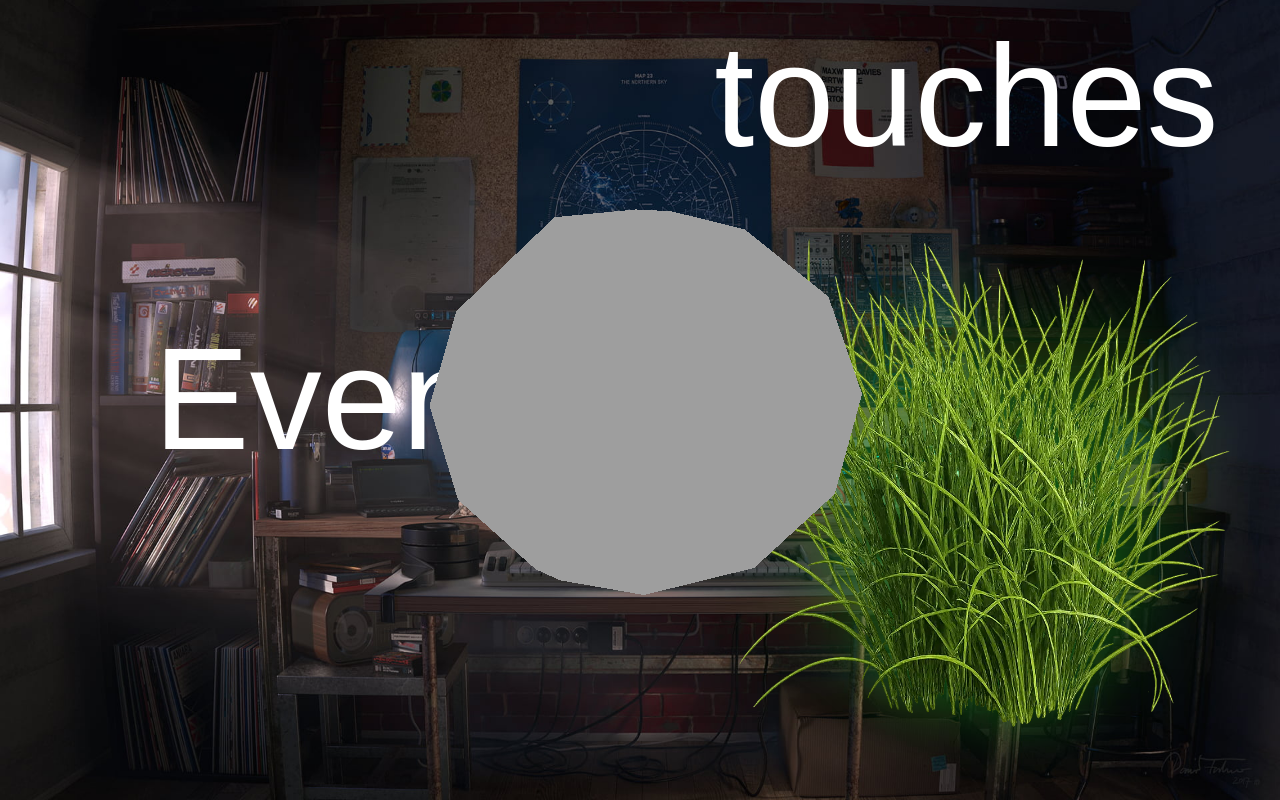
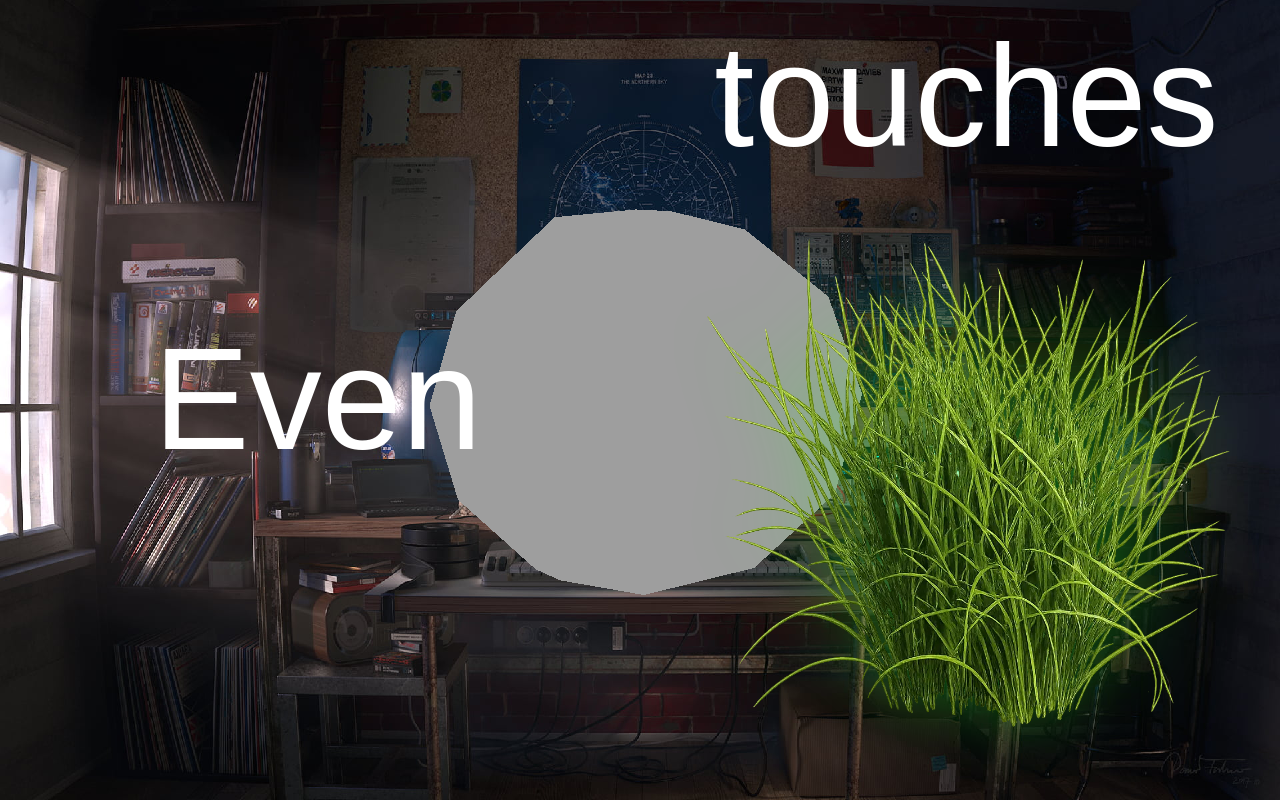
Before and after one commit to DoggyXomaX/cat-sphere-wallpapers, a website built with Vite: page src/index.html in a window 1280 px wide. Built offline with nearby package versions, Linux system fonts and the light colour scheme; animation ran at ten frames a second.

Commit message:
fix: ordering of wallpaper render + SRGBLinearColorSpace

```diff
--- a/src/assets/style.css
+++ b/src/assets/style.css
@@ -18,7 +18,6 @@ canvas {
   position: absolute;
   left: 0;
   top: 0;
-  z-index: 1;
 }
 
 .background {
@@ -35,6 +34,7 @@ canvas {
   position: absolute;
   top: 50%;
   transform: translateY(-50%);
+  z-index: 2;
 
   font-size: 144px;
 }
--- a/src/factory.ts
+++ b/src/factory.ts
@@ -13,7 +13,7 @@ import {
   Object3D,
   BufferGeometry,
   Material,
-} from 'three';
+} from "three";
 
 export function createMaterial(texture: Texture, columns: number, rows: number) {
   texture.repeat.set(1 / columns, 1 / rows);
@@ -25,7 +25,7 @@ export function createMaterial(texture: Texture, columns: number, rows: number)
 export function createSphere(geometry: BufferGeometry, material: Material) {
   const sphere = new Mesh(geometry, material);
   sphere.scale.set(0.6, 0.6, 0.7);
-  sphere.rotation.reorder('YXZ');
+  sphere.rotation.reorder("YXZ");
   return sphere;
 }
 
@@ -36,7 +36,7 @@ export function createCamera() {
 }
 
 export function createRenderer() {
-  const renderer = new WebGLRenderer({ antialias: false, alpha: true });
+  const renderer = new WebGLRenderer({ antialias: false });
   renderer.setSize(window.innerWidth, window.innerHeight);
   document.body.appendChild(renderer.domElement);
   return renderer;
@@ -46,19 +46,26 @@ export function createGeometry() {
   return new SphereGeometry(1, 6, 6);
 }
 
-export function createScene(...children: Object3D[]) {
+export function createScene(backgroundTexture: Texture | undefined, children?: Object3D[]) {
   const scene = new Scene();
-  children.forEach((child) => scene.add(child));
+  if (backgroundTexture) scene.background = backgroundTexture;
+  children?.forEach((child) => scene.add(child));
   return scene;
 }
 
-export function loadTextureAtlas(url: string): Promise<Texture<HTMLImageElement> | undefined> {
+export function loadTexture(url: string): Promise<Texture<HTMLImageElement> | undefined> {
   const textureLoader = new TextureLoader();
   return new Promise((resolve) => {
-    textureLoader.load(url, (texture) => {
-      texture.minFilter = NearestFilter;
-      texture.magFilter = NearestFilter;
-      resolve(texture);
-    }, undefined, () => resolve(undefined));
+    textureLoader.load(
+      url,
+      (texture) => {
+        texture.minFilter = NearestFilter;
+        texture.magFilter = NearestFilter;
+        texture.colorSpace = SRGBColorSpace;
+        resolve(texture);
+      },
+      undefined,
+      () => resolve(undefined),
+    );
   });
 }
--- a/src/index.html
+++ b/src/index.html
@@ -4,14 +4,13 @@
     <meta charset="UTF-8" />
     <meta name="viewport" content="width=device-width, initial-scale=1.0" />
     <title>Cat Sphere Wallpaper</title>
-    <link rel="stylesheet" href="./assets/style.css">
+    <link rel="stylesheet" href="./assets/style.css" />
   </head>
 
   <body>
-    <img class="background" src="./assets/background.jpg" alt="">
     <span class="before">Even</span>
+    <span class="after">touches <img src="./assets/grasstotouch.webp" alt="" /></span>
 
-    <span class="after">touches <img src="./assets/grasstotouch.webp" alt="" /></span>
     <script type="module" src="./index.js"></script>
   </body>
 </html>
--- a/src/index.ts
+++ b/src/index.ts
@@ -1,7 +1,17 @@
-import { BufferGeometry, Mesh, MeshBasicMaterial, PerspectiveCamera, Scene, Texture, WebGLRenderer } from 'three';
-import { lerp } from './utils';
-import { createGeometry, createCamera, createMaterial, createRenderer, createScene, createSphere, loadTextureAtlas } from './factory';
-import mixedUrl from './assets/mixed2.webp';
+import { BufferGeometry, Mesh, MeshBasicMaterial, PerspectiveCamera, Scene, Texture, WebGLRenderer } from "three";
+import { lerp } from "./utils";
+import {
+  createGeometry,
+  createCamera,
+  createMaterial,
+  createRenderer,
+  createScene,
+  createSphere,
+  loadTexture,
+} from "./factory";
+
+import mixedUrl from "./assets/mixed2.webp";
+import backgroundUrl from "./assets/background.jpg";
 
 const DEG2RAD = Math.PI / 180;
 
@@ -43,14 +53,17 @@ const State = {
   transition: 0,
 };
 
-function init(texture: Texture<HTMLImageElement> | undefined) {
+function init(
+  texture: Texture<HTMLImageElement> | undefined,
+  backgroundTexture: Texture<HTMLImageElement> | undefined,
+) {
   if (!texture) {
-    console.error('Failed to load texture!');
+    console.error("Failed to load texture!");
     return;
   }
 
   State.transition = State.transitionInterval;
-  State.rows = texture.image.naturalHeight / (texture.image.naturalWidth / State.columns) | 0;
+  State.rows = (texture.image.naturalHeight / (texture.image.naturalWidth / State.columns)) | 0;
 
   World.texture = texture;
   World.transitionTexture = texture.clone();
@@ -61,13 +74,13 @@ function init(texture: Texture<HTMLImageElement> | undefined) {
   World.transitionSphere = createSphere(World.geometry, World.transitionMaterial);
   World.camera = createCamera();
   World.renderer = createRenderer();
-  World.scene = createScene(World.sphere, World.transitionSphere);
+  World.scene = createScene(backgroundTexture, [World.sphere, World.transitionSphere]);
 
   update(0);
   onSkinUpdate();
   onBlinkUpdate();
   onXUpdate();
-  window.addEventListener('resize', onResize);
+  window.addEventListener("resize", onResize);
 }
 
 function update(time: number) {
@@ -91,7 +104,7 @@ function update(time: number) {
   World.sphere!.rotation.z = State.rotationX;
 
   if (State.transition < State.transitionInterval) {
-    console.log('transition!');
+    console.log("transition!");
     State.transition += deltaTime;
 
     const t = State.transition / State.transitionInterval;
@@ -130,7 +143,9 @@ function onSkinUpdate() {
 }
 
 function onBlinkUpdate() {
-  const interval = (1 - State.randomAspect + State.randomAspect * Math.random()) * (State.isBlink ? State.blinkInterval : State.closeBlinkInterval);
+  const interval =
+    (1 - State.randomAspect + State.randomAspect * Math.random()) *
+    (State.isBlink ? State.blinkInterval : State.closeBlinkInterval);
   window.setTimeout(onBlinkUpdate, interval);
   State.isBlink = !State.isBlink;
   updateSphereTextures();
@@ -142,4 +157,4 @@ function onXUpdate() {
   State.targetRotationX = Math.random() * State.rotationXSpread * 2 - State.rotationXSpread;
 }
 
-loadTextureAtlas(mixedUrl).then(init);
+Promise.all([loadTexture(mixedUrl), loadTexture(backgroundUrl)]).then(([a, b]) => init(a, b));
```
Also changed, not shown: src/declarations/types.d.ts (+22 -2 lines).
